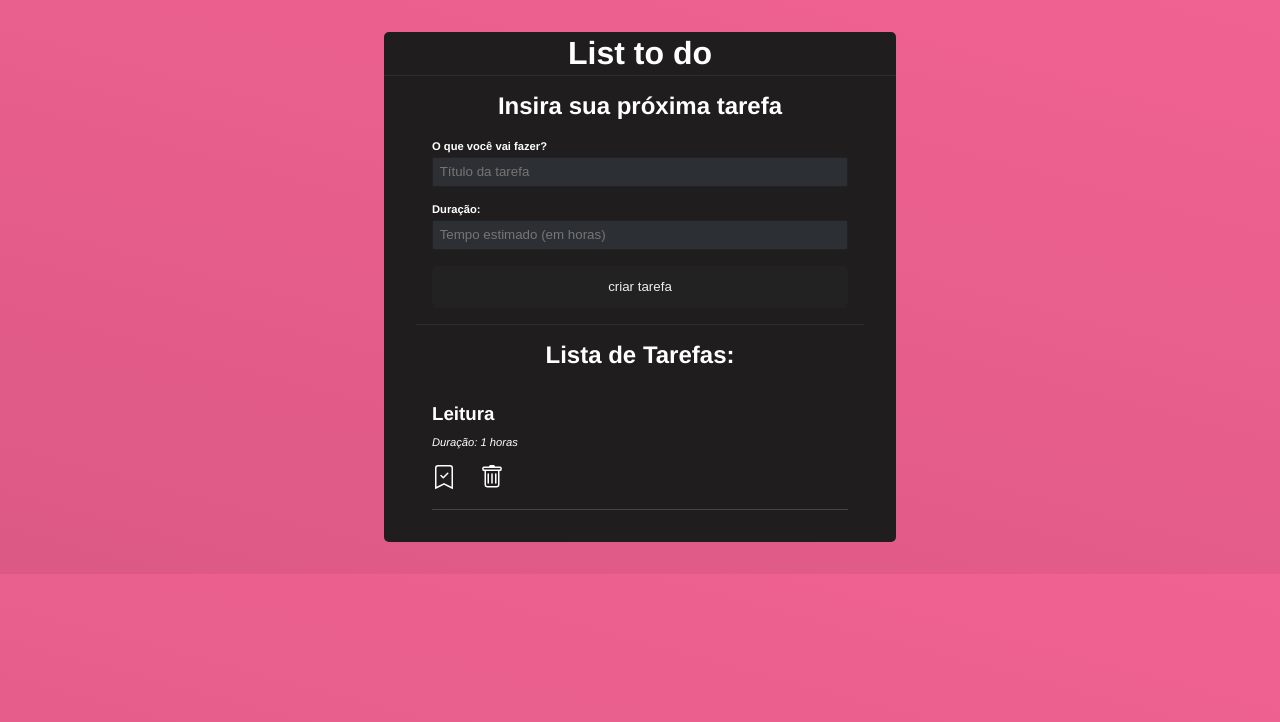
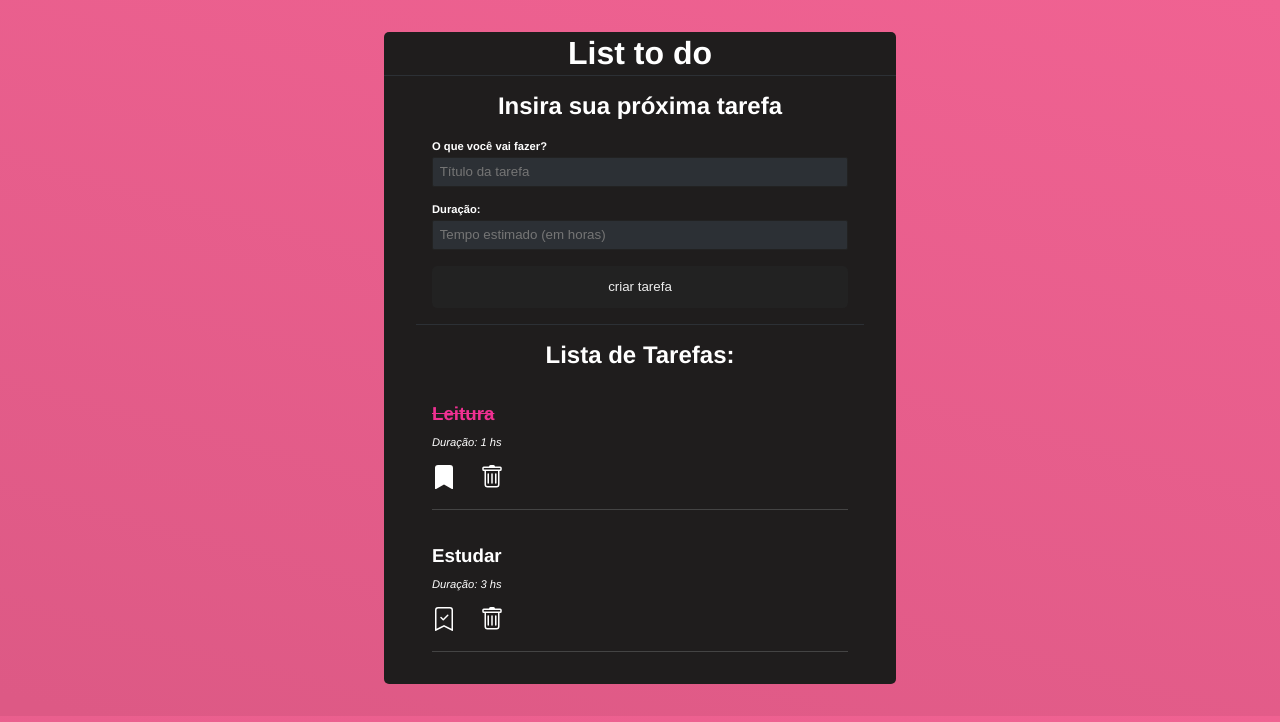
Before and after one commit to Vilson1984/list_to_do-ReactJS, a React (Create React App) app: page / in a window 1280 px wide. Shown: the top 722 px of the page. Built offline with nearby package versions, Linux system fonts and the light colour scheme; data requests are answered from the project's data file.

Commit message:
task create, complete, delete

```diff
--- a/data/db.json
+++ b/data/db.json
@@ -4,6 +4,12 @@
       "id": 0.4243520890955288,
       "title": "Leitura",
       "time": "1",
+      "done": true
+    },
+    {
+      "id": 0.6314468379762015,
+      "title": "Estudar",
+      "time": "3",
       "done": false
     }
   ]
--- a/src/App.js
+++ b/src/App.js
@@ -142,7 +142,7 @@ function App() {
         {todos.map((todos) =>(
           <div className='todo' key={todos.id}>
             <h3 className={todos.done ? "todo-done" : ""}>{todos.title}</h3>
-            <p>Duração: {todos.time} horas</p>
+            <p>Duração: {todos.time} hs</p>
             <div className='actions'>
             <span onClick={() => handleDone(todos)}>
               {!todos.done ? <BsBookmarkCheck/> : <BsBookmarkFill/> }
```
